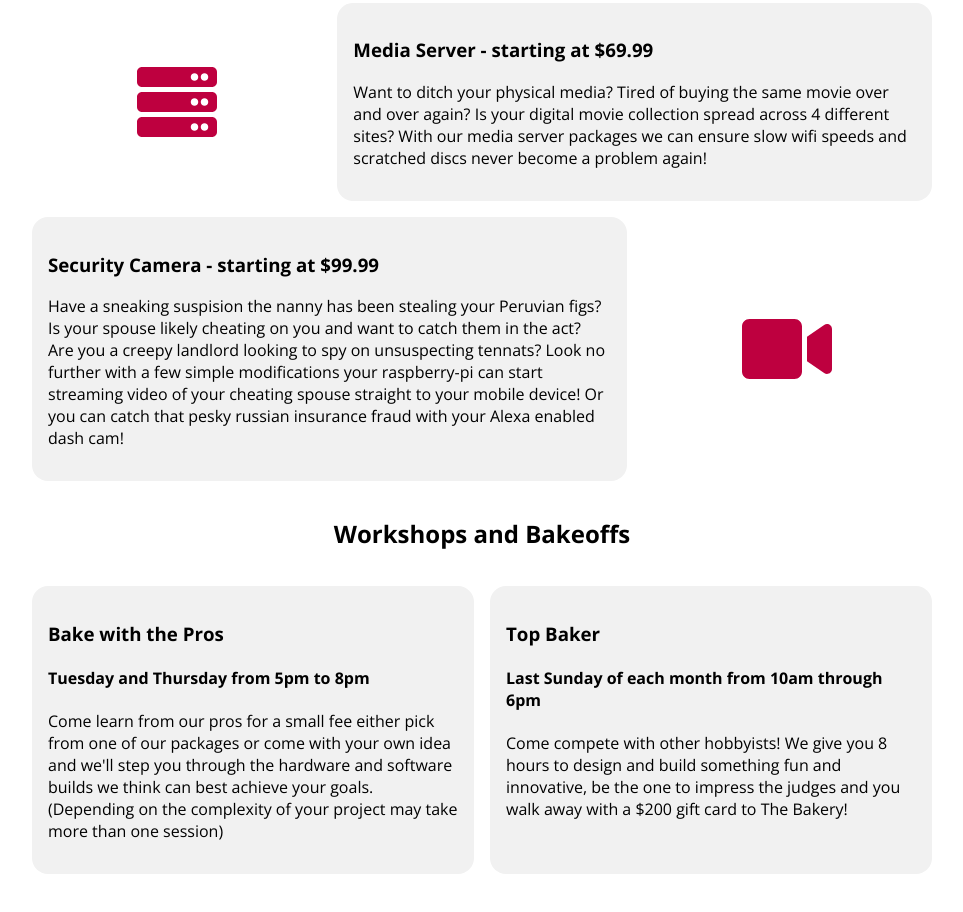
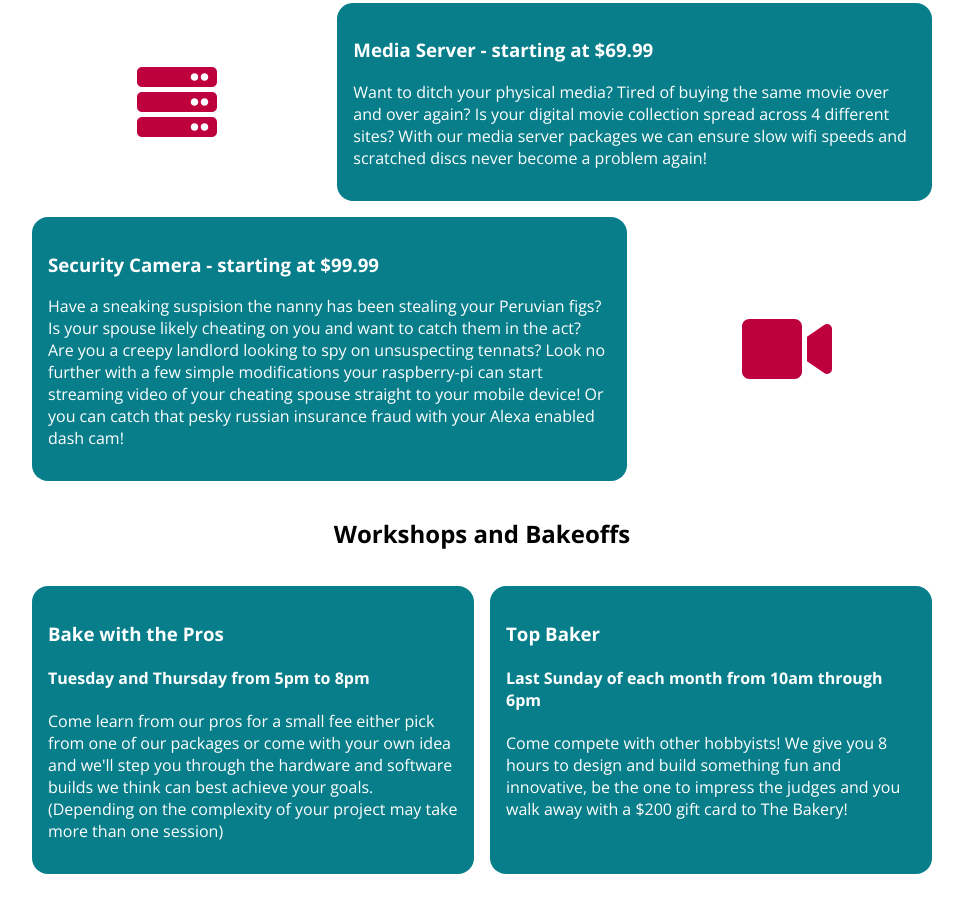
Before and after one commit to OnlinePseudonym/landing_page, a plain HTML site: page index.html in a window 1280 px wide. Shown: the part 1504-2416 px from the top of the page, without its empty margins (158-1121 px from the left). Drawn offline with nearby package versions, Linux system fonts and the light colour scheme; grey boxes are pictures that could not be loaded.

Commit message:
trying and failing adding color

```diff
--- a/css/styles.css
+++ b/css/styles.css
@@ -48,6 +48,7 @@ header {
     display: grid;
     justify-items: center;
     background: #fff;
+    box-shadow: 0 2px 15px rgba(0,0,0,0.2);
 }
 
 .header--nav ul {
@@ -162,7 +163,8 @@ main {
 .product {
     border-radius: 1rem;
     padding: 1rem;
-    background: #f1f1f1;
+    background: #087E8B;
+    color: #fff;
 }
 .product--icon {
     justify-self: center;
@@ -213,13 +215,8 @@ main {
 .workshop {
     padding: 1rem;
     border-radius: 1rem;
-    background: #f1f1f1;
-}
-
-@media only screen and (min-width: 500px) {
-    .workshops {
-        grid-template-columns: repeat(2, 1fr);
-    }
+    background: #087e8b;
+    color: #fff;
 }
 
 /** video stylying **/
@@ -256,6 +253,9 @@ main {
 }
 
 @media only screen and (min-width: 500px) {
+    .workshops {
+        grid-template-columns: repeat(2, 1fr);
+    }
     .form {
         grid-template-columns: 3fr 1fr;
         /* align-items: center; */
```
